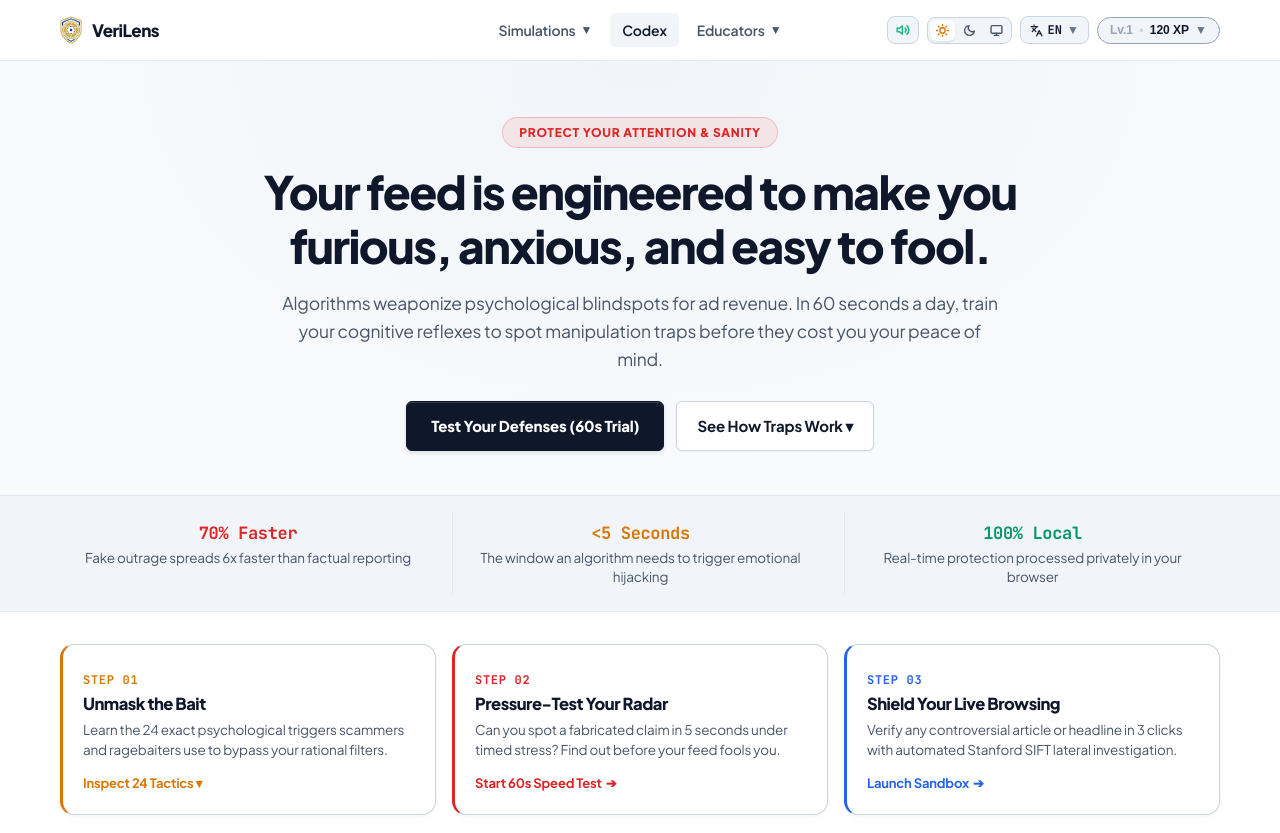
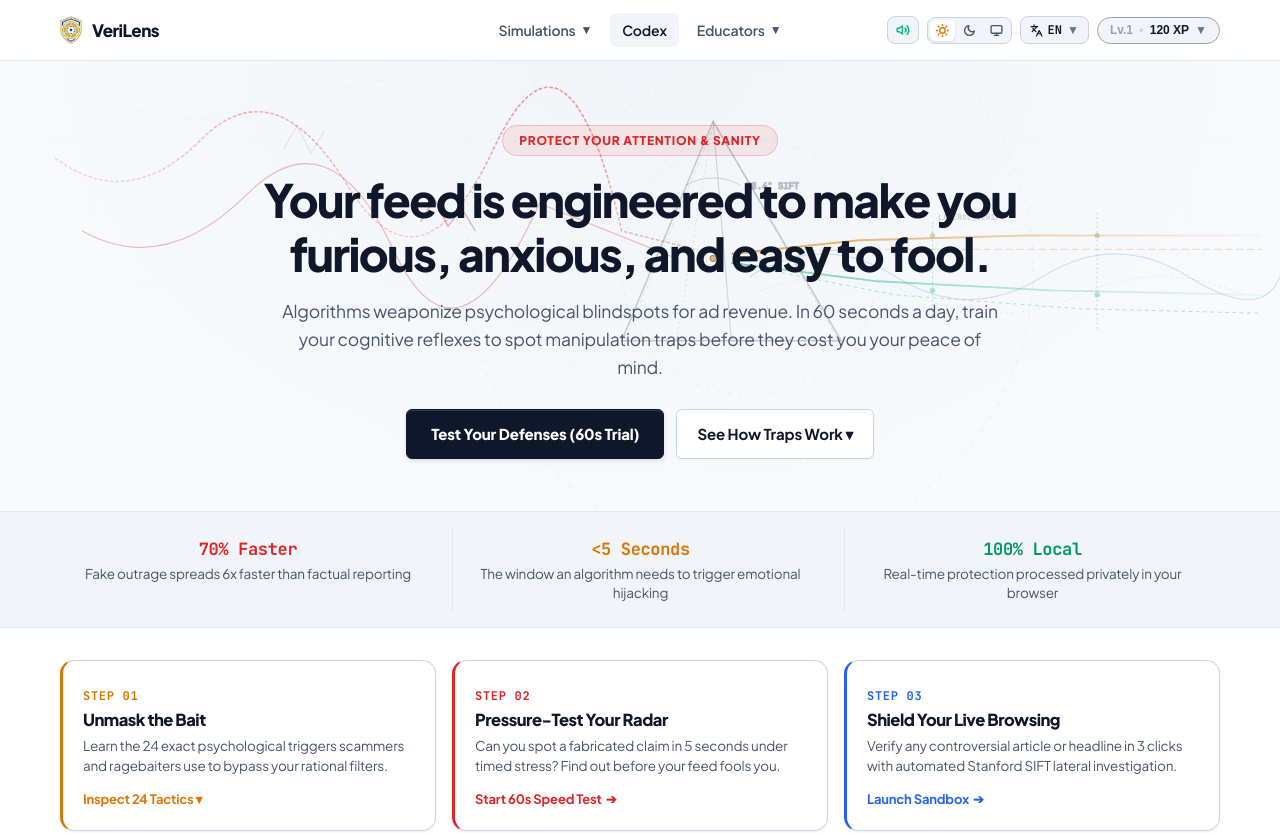
Before and after one commit to okihita/verilens, a Next.js app in the folder apps/web/: page / in a window 1280 px wide. Shown: the top 833 px of the page. Built offline with nearby package versions, Linux system fonts and the light colour scheme.

Commit message:
feat(landing): add transparent handdrawn blueprint optical line art background to hero

```diff
--- a/apps/web/app/(core)/page.js
+++ b/apps/web/app/(core)/page.js
@@ -5,6 +5,7 @@ import Link from 'next/link';
 import { fallacies, FALLACY_ILLUSTRATIONS } from '@verilens/shared';
 import { recordCardFlipped } from '../../lib/gamification';
 import { useTranslation } from '../../lib/i18n';
+import HeroLineArt from '../../components/HeroLineArt';
 
 export default function HomePage() {
   const { t, lang, getLocalizedFallacy } = useTranslation();
@@ -24,7 +25,7 @@ export default function HomePage() {
   };
 
   const localizedFallacies = useMemo(() => {
-    return fallacies.map((item) => getLocalizedFallacy(item));
+    return fallacies.map((f) => getLocalizedFallacy(f));
   }, [lang, getLocalizedFallacy]);
 
   const filteredFallacies = useMemo(() => {
@@ -46,8 +47,20 @@ export default function HomePage() {
   return (
     <div>
       {/* Consumer-Minded Emotional Hero Section (Loss-Aversion Framing) */}
-      <section style={{ padding: '56px 0 44px', textAlign: 'center', background: 'radial-gradient(ellipse at top, var(--bg-surface-elevated) 0%, var(--bg-app) 70%)', borderBottom: '1px solid var(--border-subtle)' }}>
-        <div className="container" style={{ maxWidth: '880px' }}>
+      <section
+        style={{
+          position: 'relative',
+          padding: '64px 0 52px',
+          textAlign: 'center',
+          background: 'radial-gradient(ellipse at top, var(--bg-surface-elevated) 0%, var(--bg-app) 75%)',
+          borderBottom: '1px solid var(--border-subtle)',
+          overflow: 'hidden'
+        }}
+      >
+        {/* Transparent Handdrawn Blueprint Optical Line Art Background */}
+        <HeroLineArt />
+
+        <div className="container" style={{ maxWidth: '880px', position: 'relative', zIndex: 1 }}>
           <div style={{ display: 'inline-flex', alignItems: 'center', gap: '6px', padding: '5px 16px', background: 'rgba(239, 68, 68, 0.1)', border: '1px solid rgba(239, 68, 68, 0.25)', borderRadius: '20px', fontSize: '12px', fontWeight: '800', color: 'var(--accent-red)', textTransform: 'uppercase', letterSpacing: '0.06em', marginBottom: '16px' }}>
             <span>{t('hackathon_badge')}</span>
           </div>
--- /dev/null
+++ b/apps/web/components/HeroLineArt.js
@@ -0,0 +1,210 @@
+'use client';
+
+export default function HeroLineArt() {
+  return (
+    <div
+      style={{
+        position: 'absolute',
+        inset: 0,
+        width: '100%',
+        height: '100%',
+        overflow: 'hidden',
+        pointerEvents: 'none',
+        zIndex: 0
+      }}
+      aria-hidden="true"
+    >
+      <svg
+        viewBox="0 0 1400 640"
+        preserveAspectRatio="xMidYMid slice"
+        style={{
+          width: '100%',
+          height: '100%',
+          opacity: '0.9'
+        }}
+      >
+        <defs>
+          <linearGradient id="amberBeam" x1="0%" y1="0%" x2="100%" y2="0%">
+            <stop offset="0%" stopColor="var(--accent-amber)" stopOpacity="0.7" />
+            <stop offset="100%" stopColor="var(--accent-amber)" stopOpacity="0.05" />
+          </linearGradient>
+          <linearGradient id="emeraldBeam" x1="0%" y1="0%" x2="100%" y2="0%">
+            <stop offset="0%" stopColor="var(--accent-emerald-light)" stopOpacity="0.65" />
+            <stop offset="100%" stopColor="var(--accent-emerald-light)" stopOpacity="0.05" />
+          </linearGradient>
+          <linearGradient id="chaosPulse" x1="0%" y1="100%" x2="100%" y2="0%">
+            <stop offset="0%" stopColor="var(--accent-red)" stopOpacity="0.05" />
+            <stop offset="80%" stopColor="var(--accent-red)" stopOpacity="0.5" />
+          </linearGradient>
+        </defs>
+
+        {/* 1. Technical Coordinate Grid */}
+        <g stroke="var(--text-main)" strokeWidth="0.75" opacity="0.04">
+          <line x1="100" y1="0" x2="100" y2="640" strokeDasharray="3 6" />
+          <line x1="350" y1="0" x2="350" y2="640" strokeDasharray="3 6" />
+          <line x1="700" y1="0" x2="700" y2="640" strokeDasharray="3 6" />
+          <line x1="1050" y1="0" x2="1050" y2="640" strokeDasharray="3 6" />
+          <line x1="1300" y1="0" x2="1300" y2="640" strokeDasharray="3 6" />
+          <line x1="0" y1="160" x2="1400" y2="160" strokeDasharray="3 6" />
+          <line x1="0" y1="320" x2="1400" y2="320" strokeDasharray="3 6" />
+          <line x1="0" y1="480" x2="1400" y2="480" strokeDasharray="3 6" />
+        </g>
+
+        {/* 2. SIFT Radar / Concentric Verification Arcs (Center-Right) */}
+        <g stroke="var(--text-main)" fill="none" strokeWidth="1" opacity="0.07">
+          <circle cx="820" cy="300" r="140" strokeDasharray="4 8" />
+          <circle cx="820" cy="300" r="220" strokeDasharray="2 6" />
+          <circle cx="820" cy="300" r="310" strokeDasharray="5 12" />
+        </g>
+
+        {/* 3. Handdrawn Chaotic Feed Noise Stream (Upper-Left to Center Prism) */}
+        <g fill="none">
+          <path
+            d="M 60,180 Q 140,240 220,160 T 380,210 T 540,170 T 680,260 L 760,280"
+            stroke="url(#chaosPulse)"
+            strokeWidth="1.75"
+            strokeDasharray="4 2"
+          />
+          <path
+            d="M 90,260 Q 180,310 270,220 T 430,280 T 590,230 L 740,290"
+            stroke="var(--accent-red)"
+            strokeWidth="1.25"
+            opacity="0.35"
+          />
+          <path
+            d="M 120,120 Q 240,160 360,110 T 520,180 T 640,240 L 750,275"
+            stroke="var(--text-main)"
+            strokeWidth="1"
+            strokeDasharray="2 4"
+            opacity="0.08"
+          />
+          <path
+            d="M 460,250 L 475,225 L 490,255 L 505,235 L 520,260"
+            stroke="var(--accent-red)"
+            strokeWidth="1.5"
+            opacity="0.4"
+          />
+          <path
+            d="M 310,170 L 325,145 L 340,175 L 355,150"
+            stroke="var(--text-main)"
+            strokeWidth="1.2"
+            opacity="0.1"
+          />
+        </g>
+
+        {/* 4. Handdrawn Architectural Prism Sketch (Center Anchor at 780, 290) */}
+        <g stroke="var(--text-main)" fill="none">
+          <polygon
+            points="780,140 680,380 920,380"
+            strokeWidth="1.8"
+            opacity="0.22"
+          />
+          <polygon
+            points="782,143 684,378 916,378"
+            strokeWidth="0.8"
+            strokeDasharray="6 3"
+            opacity="0.15"
+          />
+          <line x1="780" y1="140" x2="800" y2="380" strokeWidth="1.2" opacity="0.18" />
+          <line x1="780" y1="140" x2="740" y2="380" strokeWidth="0.9" strokeDasharray="3 3" opacity="0.12" />
+
+          <path
+            d="M 750,210 A 60,60 0 0,1 810,210"
+            strokeWidth="1"
+            opacity="0.2"
+          />
+          <text
+            x="816"
+            y="214"
+            fontFamily="var(--font-mono)"
+            fontSize="10"
+            fontWeight="700"
+            fill="var(--text-secondary)"
+            opacity="0.3"
+          >
+            58.4° SIFT
+          </text>
+
+          <circle cx="780" cy="290" r="3.5" fill="var(--accent-amber)" opacity="0.6" />
+          <circle cx="780" cy="290" r="8" stroke="var(--accent-amber)" strokeWidth="1" opacity="0.35" strokeDasharray="2 2" />
+        </g>
+
+        {/* 5. Refracted Harmonic Truth Streams (Prism to Right Edge) */}
+        <g fill="none">
+          <path
+            d="M 800,285 L 940,270 L 1120,265 L 1380,265"
+            stroke="url(#amberBeam)"
+            strokeWidth="2.2"
+          />
+          <path
+            d="M 800,285 L 950,280 L 1160,280 L 1380,280"
+            stroke="var(--accent-amber)"
+            strokeWidth="1"
+            strokeDasharray="8 4"
+            opacity="0.35"
+          />
+
+          <path
+            d="M 800,295 L 960,315 L 1150,325 L 1380,330"
+            stroke="url(#emeraldBeam)"
+            strokeWidth="2"
+          />
+          <path
+            d="M 800,295 L 980,330 L 1180,345 L 1380,350"
+            stroke="var(--accent-emerald-light)"
+            strokeWidth="1"
+            strokeDasharray="4 4"
+            opacity="0.4"
+          />
+
+          <path
+            d="M 820,310 Q 900,260 980,310 T 1140,310 T 1300,310 T 1400,310"
+            stroke="var(--accent-blue-light)"
+            strokeWidth="1.2"
+            opacity="0.25"
+          />
+          <path
+            d="M 820,330 Q 910,290 1000,330 T 1180,330 T 1360,330"
+            stroke="var(--text-main)"
+            strokeWidth="0.8"
+            strokeDasharray="3 3"
+            opacity="0.1"
+          />
+
+          <g stroke="var(--accent-emerald-light)" fill="none" opacity="0.4" strokeWidth="1">
+            <line x1="1020" y1="250" x2="1020" y2="360" strokeDasharray="2 3" />
+            <line x1="1200" y1="240" x2="1200" y2="370" strokeDasharray="2 3" />
+            <circle cx="1020" cy="265" r="2.5" fill="var(--accent-amber)" />
+            <circle cx="1020" cy="325" r="2.5" fill="var(--accent-emerald-light)" />
+            <circle cx="1200" cy="265" r="2.5" fill="var(--accent-amber)" />
+            <circle cx="1200" cy="330" r="2.5" fill="var(--accent-emerald-light)" />
+          </g>
+
+          <text
+            x="1026"
+            y="248"
+            fontFamily="var(--font-mono)"
+            fontSize="9"
+            fontWeight="700"
+            fill="var(--text-secondary)"
+            opacity="0.25"
+          >
+            LATERAL_VERIFY
+          </text>
+        </g>
+
+        {/* 6. Technical Corner Crosshairs */}
+        <g stroke="var(--text-main)" strokeWidth="1" opacity="0.12">
+          <line x1="30" y1="40" x2="50" y2="40" />
+          <line x1="40" y1="30" x2="40" y2="50" />
+          <line x1="1350" y1="40" x2="1370" y2="40" />
+          <line x1="1360" y1="30" x2="1360" y2="50" />
+          <line x1="30" y1="590" x2="50" y2="590" />
+          <line x1="40" y1="580" x2="40" y2="600" />
+          <line x1="1350" y1="590" x2="1370" y2="590" />
+          <line x1="1360" y1="580" x2="1360" y2="600" />
+        </g>
+      </svg>
+    </div>
+  );
+}
```
